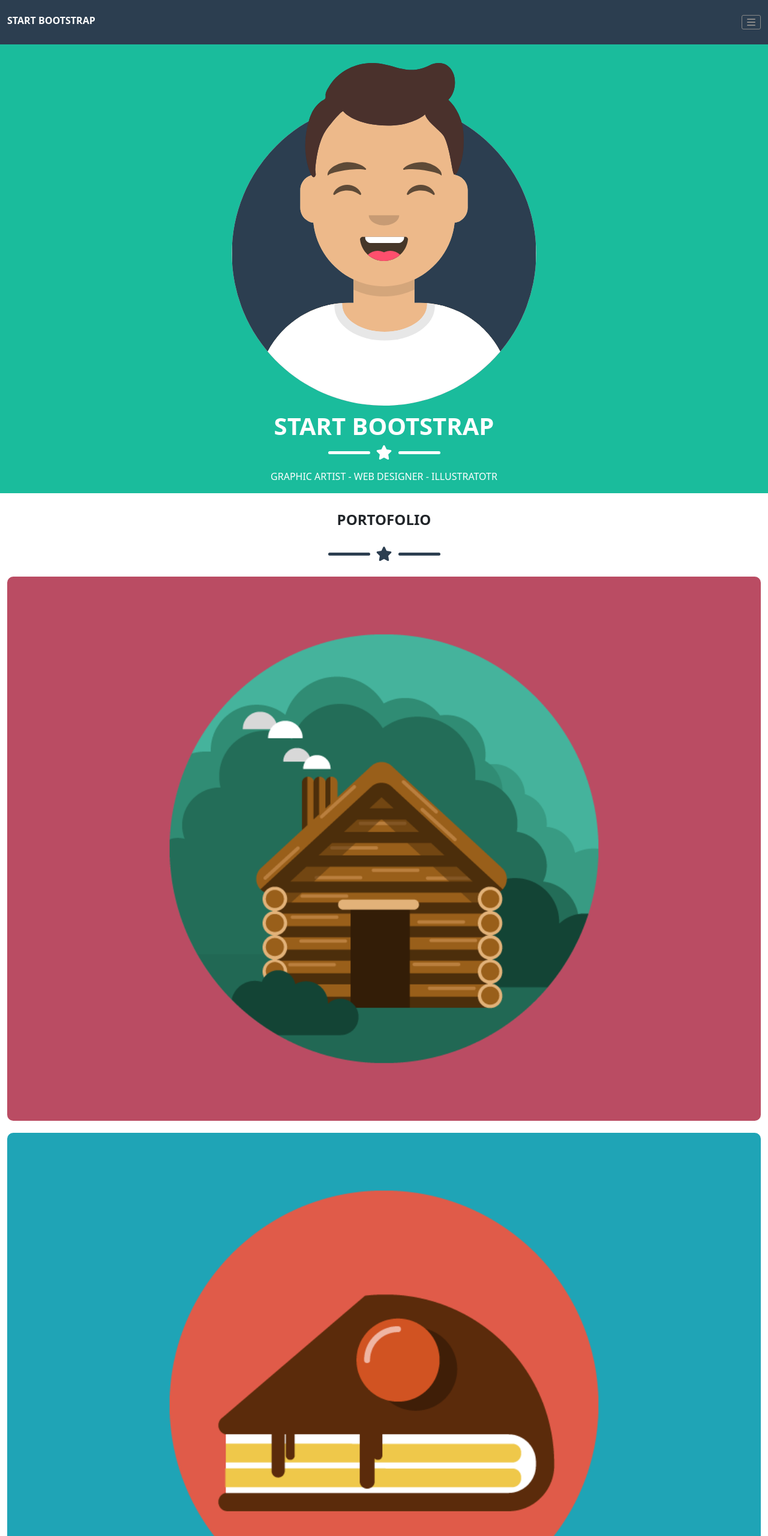
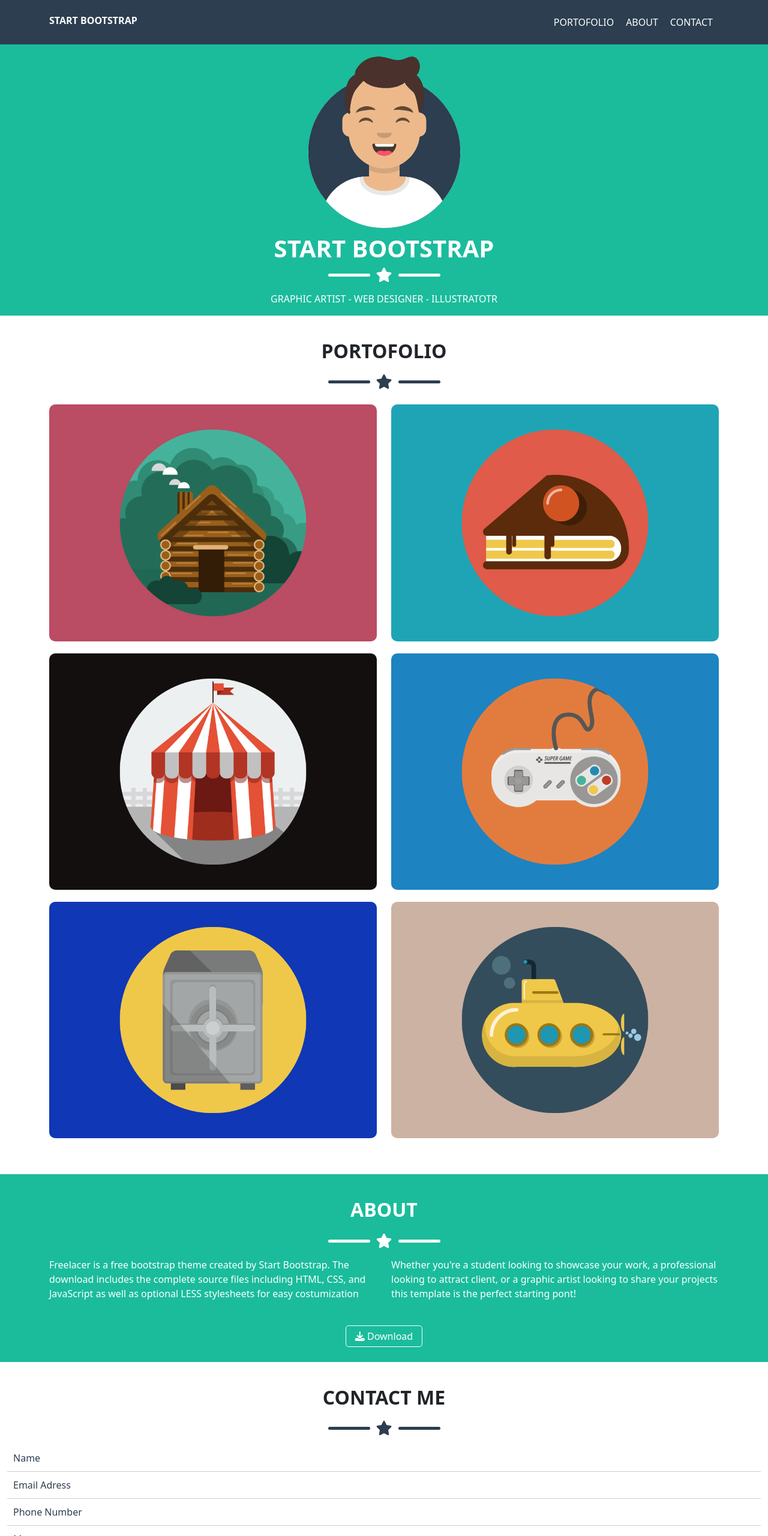
Before and after one commit to EugeniuPeruzzi/html-css-bootstrap-freelancer, a plain HTML site: page index.html in a window 1280 px wide. Shown: the top 2560 px of the page at 60% size. Drawn offline with nearby package versions, Linux system fonts and the light colour scheme.

Commit message:
tablet resposive done

```diff
--- a/css/style.css
+++ b/css/style.css
@@ -74,6 +74,11 @@ input, textarea:focus{
     border-radius: 15px;
 }
 
+.none{
+    display: none;
+}
+
+
 .fa-star{
     font-size: 1.5rem;
 }
@@ -90,6 +95,10 @@ li > a{
   text-decoration: none;
   color: #fff;
   text-transform: uppercase;
+}
+
+li:hover a{
+    color: #fff;
 }
 
 img{
@@ -132,11 +141,12 @@ img{
     padding: 3px 8px;
     border-radius: 3px;
 }
-/* end phone */
-.tablet{
-    display: flex;
-    display: none;
+/* desktop*/
+.tablet > li{
+    margin: 0px 10px;
 }
+
+
 /* ======= MAIN PART ======= */
 /* start bootstrap */
 .col-12-content{
@@ -227,3 +237,36 @@ input[type=text], textarea {
 .copyright{
     margin: 40px;
 }
+
+@media screen and (min-width: 768px) {
+    .hamburger{
+        display: none;
+    }
+
+    .block{
+        display: block;
+    }
+
+    .tablet{
+        justify-content: flex-end;
+    }
+
+    .img-container{
+        width: 25%;
+    }
+
+    .col-12-content > h4 {
+        margin-bottom: 20px;
+        margin-top: 40px;
+        font-weight: 600;
+        font-size: 2rem;
+    }
+
+    .col-12-content{
+        text-align: center;
+    }
+
+    .container-small{
+        all: unset;
+    }
+}
--- a/index.html
+++ b/index.html
@@ -11,7 +11,8 @@
 <body>
     <!-- ======= HEADER PART ======= -->
     <header>
-        <div class="container-fluid grey-background">
+        <div class="container-fluid grey-background ">
+            <div class="container container-md">
                 <div class="row">
                     <div class="col-6">
                         <div class="col-6-header-content">
@@ -19,15 +20,17 @@
                         </div>
                     </div>
                     <div class="col-6">
+                        <!-- phone view -->
                         <div class="col-6-header-content">
-                        <!-- phone view -->
                             <div class="hamburger">
                                 <div class="hamburger-content">
                                     <i class="fa-solid fa-bars"></i>
                                 </div>
                             </div>
+                        </div>
                         <!-- tablet and desktop view -->
-                        <ul class="tablet">
+                        <div class="col-6-header-content none block">
+                            <ul class="tablet flex">
                                 <li><a href="#">portofolio</a></li>
                                 <li><a href="#">about</a></li>
                                 <li><a href="#">contact</a></li>
@@ -61,7 +64,7 @@
         </div>
         <!-- portofolio -->
         <div class="container-fluid">
-            <div class="contaienr">
+            <div class="contaienr container-md padding-bottom">
                 <div class="row">
                     <div class="col-12">
                         <div class="col-12-content">
@@ -71,42 +74,42 @@
                             </div>
                         </div>
                     </div>
-                    <div class="col-12">
+                    <div class="col-12 col-md-6">
                         <div class="col-12-content">
                             <div class="img-container-portofolio">
                                 <img src="./img/cabin.png" alt="cabin">
                             </div>
                         </div>
                     </div>
-                    <div class="col-12">
+                    <div class="col-12 col-md-6">
                         <div class="col-12-content">
                             <div class="img-container-portofolio">
                                 <img src="./img/cake.png" alt="cake">
                             </div>
                         </div>
                     </div>
-                    <div class="col-12">
+                    <div class="col-12 col-md-6">
                         <div class="col-12-content">
                             <div class="img-container-portofolio">
                                 <img src="./img/circus.png" alt="circus">
                             </div>
                         </div>
                     </div>
-                    <div class="col-12">
+                    <div class="col-12 col-md-6">
                         <div class="col-12-content">
                             <div class="img-container-portofolio">
                                 <img src="./img/game.png" alt="game">
                             </div>
                         </div>
                     </div>
-                    <div class="col-12">
+                    <div class="col-12 col-md-6">
                         <div class="col-12-content">
                             <div class="img-container-portofolio">
                                 <img src="./img/safe.png" alt="safe">
                             </div>
                         </div>
                     </div>
-                    <div class="col-12">
+                    <div class="col-12 col-md-6">
                         <div class="col-12-content">
                             <div class="img-container-portofolio">
                                 <img src="./img/submarine.png" alt="submarine">
@@ -118,7 +121,7 @@
         </div>
         <!-- about us -->
         <div class="container-fluid green-backgroud color-white">
-            <div class="container">
+            <div class="container container-md">
                 <div class="row">
                     <div class="col-12">
                         <div class="col-12-content">
@@ -127,14 +130,15 @@
                                 <div class="line white"></div><i class="fa-solid fa-star"></i><div class="line white"></div>
                             </div>
                         </div>
-                        <div class="col-12">
+                    </div>
+                    <div class="col-12 col-md-6">
                         <div class="container-small">
                             <div class="col-12-content">
                                 <p class="about-us">Freelacer is a free bootstrap theme created by Start Bootstrap. The download includes the complete source files including HTML, CSS, and JavaScript as well as optional LESS stylesheets for easy costumization</p>
                             </div>
                         </div>
                     </div>
-                        <div class="col-12">
+                    <div class="col-12 col-md-6">
                         <div class="container-small">
                             <div class="col-12-content">
                                 <p class="about-us">Whether you're a student looking to showcase your work, a professional looking to attract client, or a graphic artist looking to share your projects this template is the perfect starting pont!</p>
@@ -144,7 +148,6 @@
                     <div class="col-12">
                         <div class="col-12-content">
                             <button class="btn-download button"><i class="fa-sharp fa-solid fa-download"></i> Download</button>
-                            </div>
                         </div>
                     </div>
                 </div>
@@ -179,13 +182,13 @@
         <div class="container-flui lightblu-background padding-bottom">
             <div class="container">
                 <div class="row">
-                    <div class="col-12">
+                    <div class="col-12 col-md-4">
                         <div class="col-12-content color-white">
                             <h6 class="uppercase">location</h6>
                             <span>2215 Jhon Daniel Drive Clark, MO 54243</span>
                         </div>
                     </div>
-                    <div class="col-12">
+                    <div class="col-12 col-md-4">
                         <div class="col-12-content color-white">
                             <h6 class="uppercase">around the web</h6>
                             <div class="social flex">
@@ -196,7 +199,7 @@
                             </div>
                         </div>
                     </div>
-                    <div class="col-12">
+                    <div class="col-12 col-md-4">
                         <div class="col-12-content color-white text-center">
                             <h6 class="uppercase ">about freelancer</h6>
                             <p>Freelance is a free to use, open source Bootstrap theme created by <span class="green-color">Start Bootstrap</span></p>
```
Lines whose indentation alone changed are shown as unchanged.
